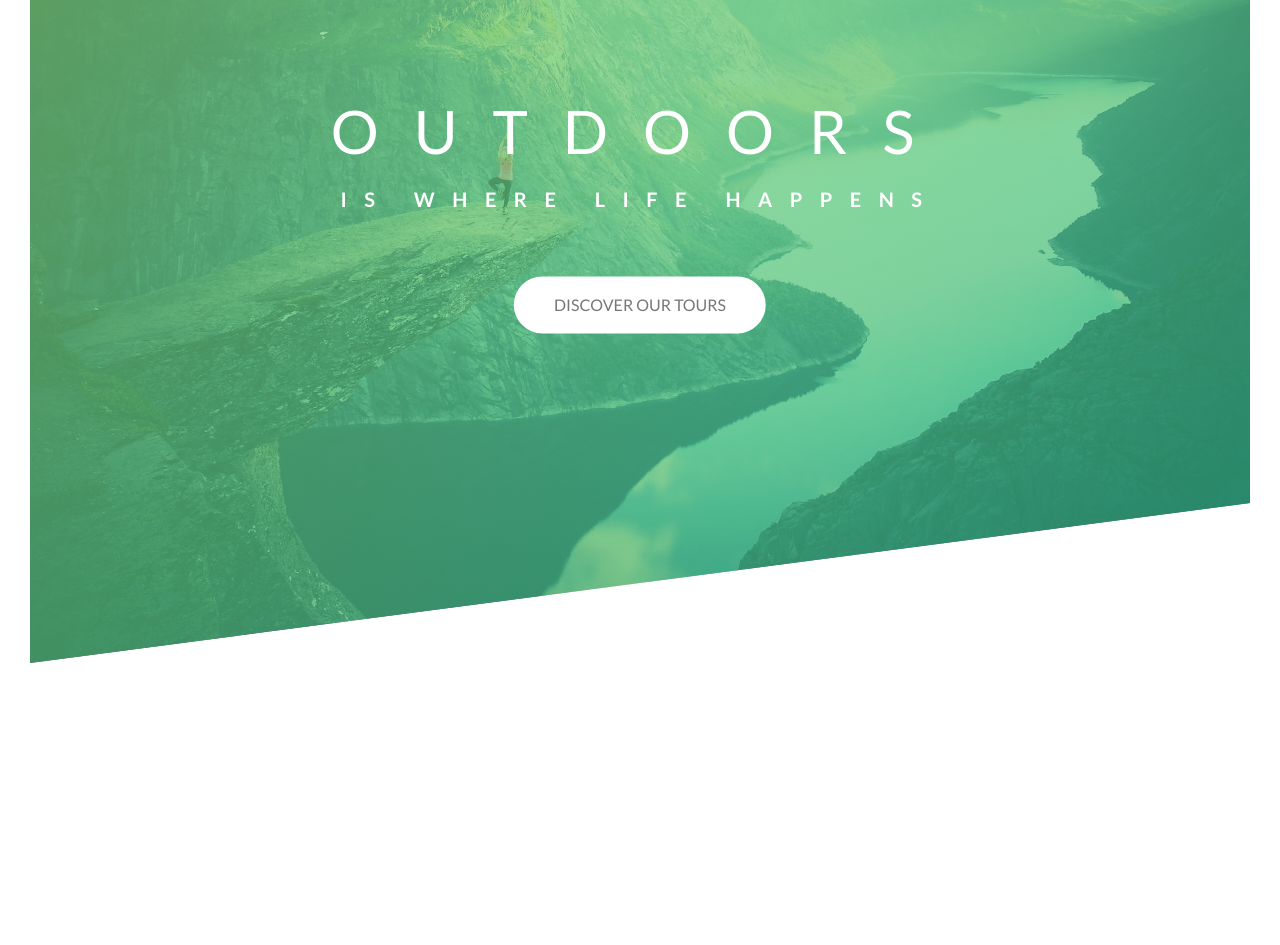
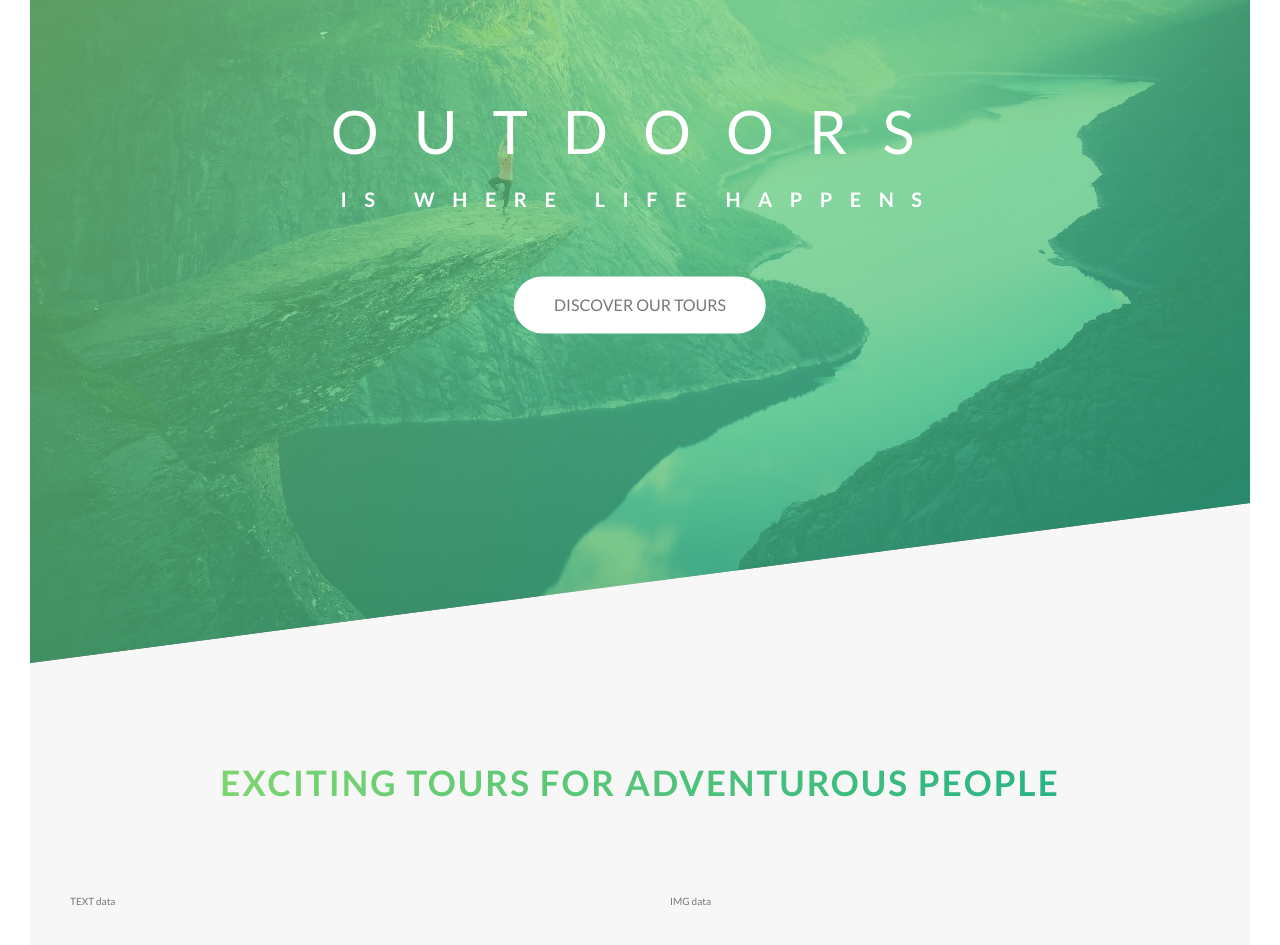
Before and after one commit to deepakkarki/css-course, a website: page Natours/starter/index.html in a window 1280 px wide. Shown: the part 127-1072 px from the top of the page. Before the commit the page ends 820 px from the top, so only its background shows below. Drawn offline with Linux system fonts and the light colour scheme; files that its build step writes are made by us from their sources.

Commit message:
Created skeleton of About section, the heading and animation. End of s5 v35

```diff
--- a/Natours/starter/index.html
+++ b/Natours/starter/index.html
@@ -99,6 +99,22 @@
           </div>
       </section> -->
 
-
+      <main>
+        <section class="section-about">
+          <div class="u-center-text u-margin-bottom-8">
+            <h2 class="heading-secondary">
+              Exciting tours for adventurous people
+            </h2>
+          </div>
+          <div class="row">
+            <div class="col-1-of-2">
+              TEXT data
+            </div>
+            <div class="col-1-of-2">
+              IMG data
+            </div>
+          </div>
+        </section>
+      </main>
     </body>
 </html>
--- a/Natours/starter/sass/abstracts/_variables.scss
+++ b/Natours/starter/sass/abstracts/_variables.scss
@@ -3,6 +3,7 @@ $color-primary: #55c57a;
 $color-primary-light: #7ed56f;
 $color-primary-dark: #28b485;
 
+$color-grey-light-1: #f7f7f7;
 $color-grey-dark: #777;
 $color-white: #fff;
 $color-black: #000;
--- a/Natours/starter/sass/base/_typography.scss
+++ b/Natours/starter/sass/base/_typography.scss
@@ -32,3 +32,22 @@ body{
         animation-timing-function: linear;
     }
 }
+
+.heading-secondary{
+    font-size: 3.5rem;
+    text-transform: uppercase;
+    font-weight: 700;
+    display: inline-block;
+    background-image: linear-gradient(to right, $color-primary-light, $color-primary-dark);
+    -webkit-background-clip: text;
+    color: transparent;
+    letter-spacing: .2rem;
+    transition: all 0.2s;
+
+    &:hover{
+        transform: skew(10deg, 1deg) scale(1.1);
+        text-shadow: .5rem 1rem 2rem rgba($color-black, 0.2);
+    }
+
+
+}
--- a/Natours/starter/sass/base/_utilities.scss
+++ b/Natours/starter/sass/base/_utilities.scss
@@ -0,0 +1,7 @@
+.u-center-text{
+    text-align: center;
+}
+
+.u-margin-bottom-8{
+    margin-bottom: 8rem;
+}
--- a/Natours/starter/sass/layout/_grid.scss
+++ b/Natours/starter/sass/layout/_grid.scss
@@ -1,6 +1,5 @@
 .row{
     max-width: $grid-width;
-    background: #eee;
     margin: 0 auto;
 
     &:not(:last-child){
@@ -10,7 +9,6 @@
     @include clearfix;
 
     [class^="col-"]{
-        background-color: goldenrod;
         float: left;
         height: 50px;
 
--- a/Natours/starter/sass/pages/_home.scss
+++ b/Natours/starter/sass/pages/_home.scss
@@ -0,0 +1,5 @@
+.section-about{
+    background-color: $color-grey-light-1;
+    padding: 25rem 0;
+    margin-top: -20vh;
+}
```
Also changed, not shown: Natours/starter/css/style.css.
